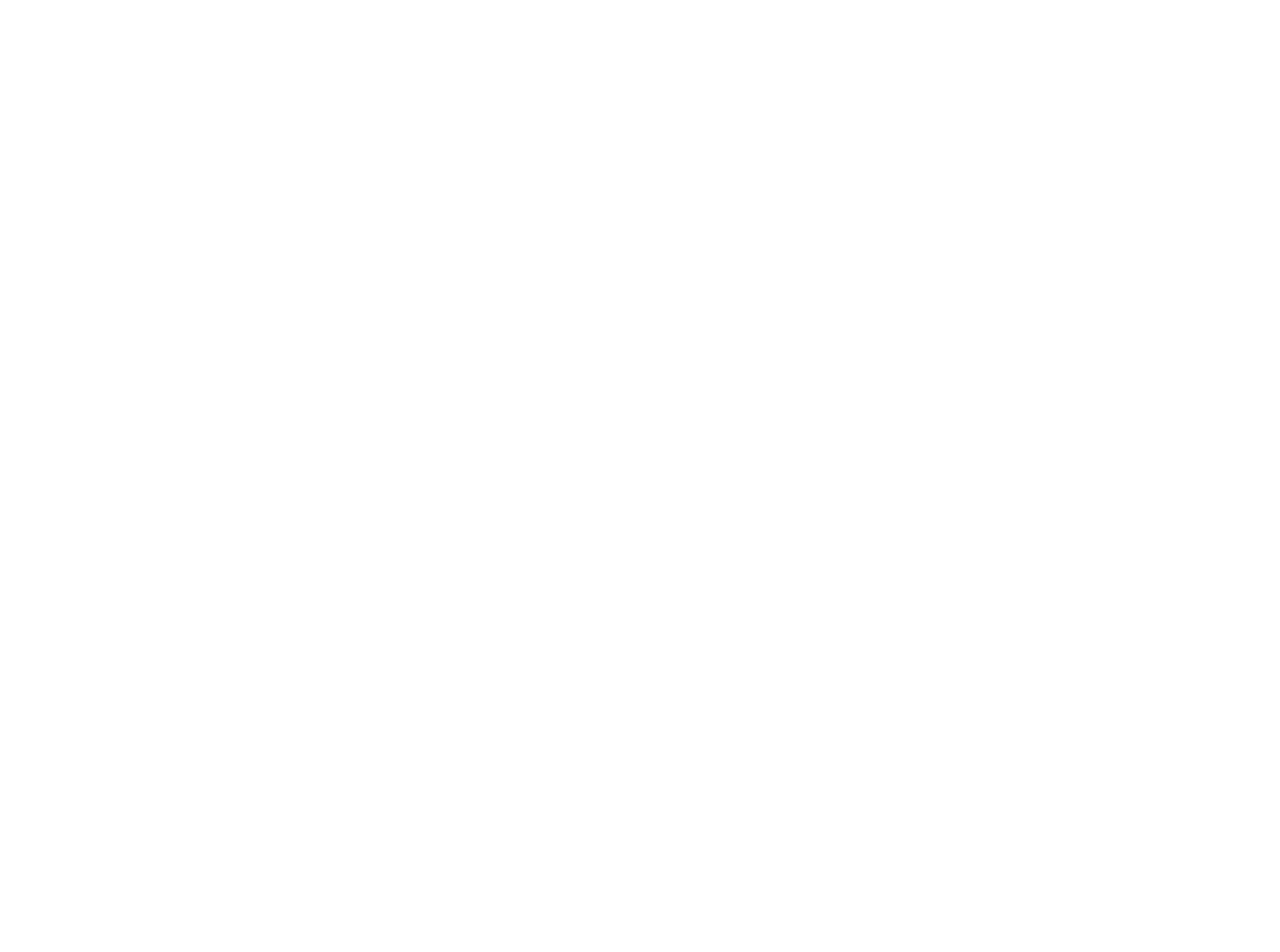
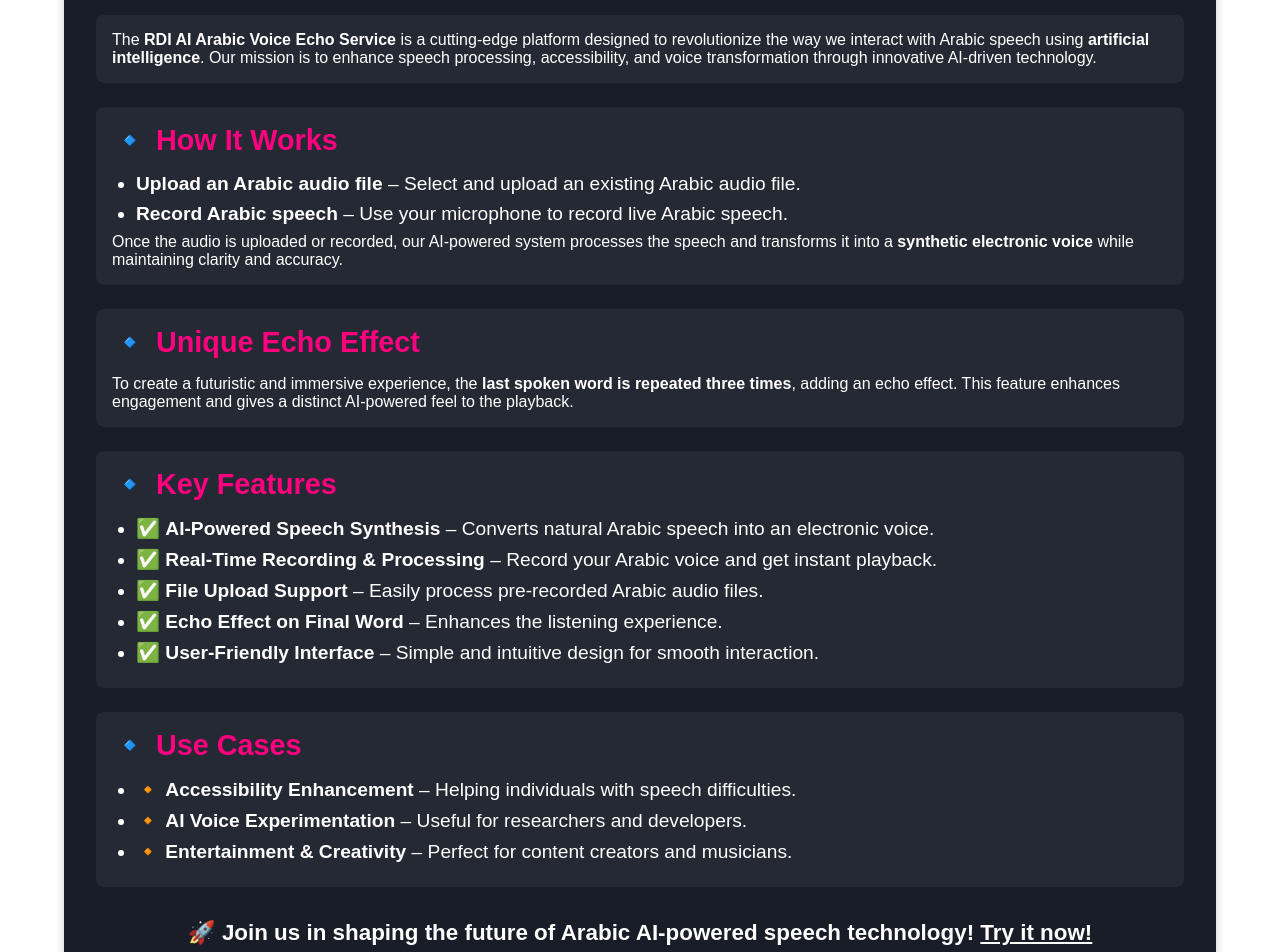
Before and after one commit to AhmedAbdullahFahim/echo-echo-echo, a Next.js app: page /about in a window 1280 px wide. Shown: the part 200-1152 px from the top of the page. Before the commit the page ends 800 px from the top, so only its background shows below. Built offline with nearby package versions, Linux system fonts and the light colour scheme.

Commit message:
feat: about page

```diff
--- a/app/about/page.js
+++ b/app/about/page.js
@@ -1,7 +1,105 @@
 import React from 'react'
+import styles from './page.module.css'
+import Link from 'next/link'
 
 const About = () => {
-  return <div></div>
+  return (
+    <main className={styles.container}>
+      <h1 className={styles.title}>About RDI AI Arabic Voice Echo Service</h1>
+
+      <section className={styles.section}>
+        <p>
+          The <strong>RDI AI Arabic Voice Echo Service</strong> is a
+          cutting-edge platform designed to revolutionize the way we interact
+          with Arabic speech using <strong>artificial intelligence</strong>. Our
+          mission is to enhance speech processing, accessibility, and voice
+          transformation through innovative AI-driven technology.
+        </p>
+      </section>
+
+      <section className={styles.section}>
+        <h2>🔹 How It Works</h2>
+        <ul className={styles.list}>
+          <li>
+            <strong>Upload an Arabic audio file</strong> – Select and upload an
+            existing Arabic audio file.
+          </li>
+          <li>
+            <strong>Record Arabic speech</strong> – Use your microphone to
+            record live Arabic speech.
+          </li>
+        </ul>
+        <p>
+          Once the audio is uploaded or recorded, our AI-powered system
+          processes the speech and transforms it into a{' '}
+          <strong>synthetic electronic voice</strong> while maintaining clarity
+          and accuracy.
+        </p>
+      </section>
+
+      <section className={styles.section}>
+        <h2>🔹 Unique Echo Effect</h2>
+        <p>
+          To create a futuristic and immersive experience, the{' '}
+          <strong>last spoken word is repeated three times</strong>, adding an
+          echo effect. This feature enhances engagement and gives a distinct
+          AI-powered feel to the playback.
+        </p>
+      </section>
+
+      <section className={styles.section}>
+        <h2>🔹 Key Features</h2>
+        <ul className={styles.list}>
+          <li>
+            ✅ <strong>AI-Powered Speech Synthesis</strong> – Converts natural
+            Arabic speech into an electronic voice.
+          </li>
+          <li>
+            ✅ <strong>Real-Time Recording & Processing</strong> – Record your
+            Arabic voice and get instant playback.
+          </li>
+          <li>
+            ✅ <strong>File Upload Support</strong> – Easily process
+            pre-recorded Arabic audio files.
+          </li>
+          <li>
+            ✅ <strong>Echo Effect on Final Word</strong> – Enhances the
+            listening experience.
+          </li>
+          <li>
+            ✅ <strong>User-Friendly Interface</strong> – Simple and intuitive
+            design for smooth interaction.
+          </li>
+        </ul>
+      </section>
+
+      <section className={styles.section}>
+        <h2>🔹 Use Cases</h2>
+        <ul className={styles.list}>
+          <li>
+            🔸 <strong>Accessibility Enhancement</strong> – Helping individuals
+            with speech difficulties.
+          </li>
+          <li>
+            🔸 <strong>AI Voice Experimentation</strong> – Useful for
+            researchers and developers.
+          </li>
+          <li>
+            🔸 <strong>Entertainment & Creativity</strong> – Perfect for content
+            creators and musicians.
+          </li>
+        </ul>
+      </section>
+
+      <p className={styles.footerText}>
+        🚀{' '}
+        <strong>
+          Join us in shaping the future of Arabic AI-powered speech technology!{' '}
+          <Link href={'/echo'}>Try it now!</Link>
+        </strong>
+      </p>
+    </main>
+  )
 }
 
 export default About
--- a/app/about/page.module.css
+++ b/app/about/page.module.css
@@ -0,0 +1,55 @@
+.container {
+  margin: 0 auto;
+  padding: 2rem;
+  margin-inline: clamp(2rem, 5vw, 15rem);
+  text-align: left;
+  color: #fff;
+  background-color: #181d28;
+  border-radius: 8px;
+  box-shadow: 0 4px 10px rgba(0, 0, 0, 0.2);
+  margin-block: 2rem;
+}
+
+.title {
+  font-size: 2.5rem;
+  text-align: center;
+  background: linear-gradient(135deg, #ff00ff, #ff007f, #7f00ff);
+  background-clip: text;
+  -webkit-background-clip: text;
+  color: transparent;
+  font-weight: bold;
+  margin-bottom: 1.5rem;
+}
+
+.section {
+  margin-bottom: 1.5rem;
+  padding: 1rem;
+  background: rgba(255, 255, 255, 0.05);
+  border-radius: 8px;
+}
+
+.section h2 {
+  font-size: 1.8rem;
+  margin-bottom: 1rem;
+  color: #ff007f;
+}
+
+.list {
+  padding-left: 1.5rem;
+}
+
+.list li {
+  font-size: 1.2rem;
+  margin-bottom: 0.5rem;
+}
+
+.footerText {
+  text-align: center;
+  font-size: 1.4rem;
+  margin-top: 2rem;
+  font-weight: bold;
+
+  & a {
+    text-decoration: underline;
+  }
+}
```
